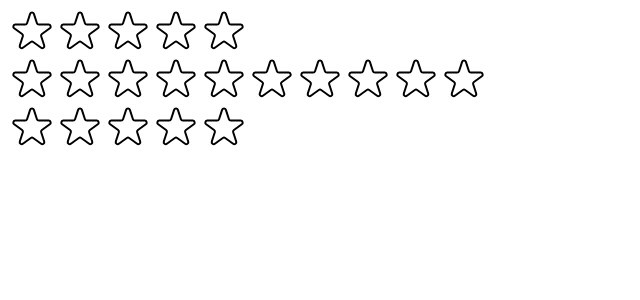
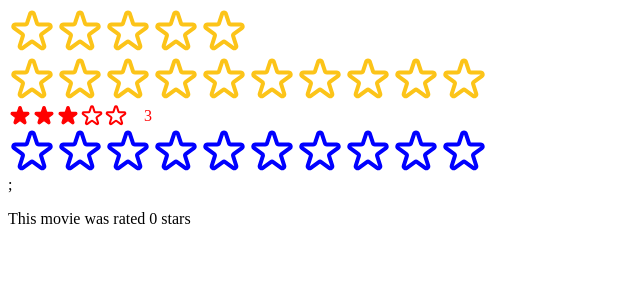
Before and after one commit to dev-ethanjohn/Learn-React, a React (Vite) app in the folder 7-usepopcorn/: page / in a window 1280 px wide. Shown: the top 300 px of the page, without its empty margins (0-640 px from the left). Built offline with nearby package versions, Linux system fonts and the light colour scheme.

Commit message:
improving reusability with props

```diff
--- a/7-usepopcorn/src/StarRating.jsx
+++ b/7-usepopcorn/src/StarRating.jsx
@@ -1,20 +1,37 @@
 import { useState } from "react";
+// NOTE: if too many props, PROVIDE GOOD DEFAULT VALUES
 
-export default function StarRating({ maxRating = 5 }) {
-  const [rating, setRating] = useState(0); //rating on lciked
+export default function StarRating({
+  maxRating = 5,
+  color = "#fcc419",
+  size = 48,
+  className = "",
+  messages = [],
+  defaultRating = 0,
+  onSetRating,
+}) {
+  const [rating, setRating] = useState(defaultRating); //rating on lciked
   const [tempRating, setTempRating] = useState(0); //temporary rating on hover
 
   function handleRating(rating) {
     setRating(rating);
+    onSetRating(rating);
   }
 
   function handleTempRating(tempRating) {
     setTempRating(tempRating);
   }
 
+  const textStyle = {
+    lineHeight: "1",
+    margin: "0",
+    color,
+    fontSize: `${size / 1.5}px`,
+  };
+
   return (
     <>
-      <div style={containerStyle}>
+      <div style={containerStyle} className={className}>
         <div style={starContainerStyle}>
           {Array.from({ length: maxRating }, (_, i) => (
             <Star
@@ -24,26 +41,30 @@
               // If there's a temporary rating (hover), show that.
               // If not, fall back to the real clicked rating.
               full={tempRating ? tempRating >= i + 1 : rating >= i + 1}
-              // onHoverIn={onHoverIn}
-              // onHoverOut={onHoverOut}
               setTempRating={handleTempRating}
+              color={color}
+              size={size}
             />
           ))}
         </div>
-        <p style={textStyle}>{tempRating ? tempRating : rating || ""}</p>
+        <p style={textStyle}>
+          {messages.length === maxRating
+            ? messages[tempRating ? tempRating - 1 : rating - 1]
+            : tempRating || rating || ""}
+        </p>
       </div>
     </>
   );
 }
 
-function Star({
-  onRate,
-  index,
-  full,
-  // onHoverIn,
-  // onHoverOut,
-  setTempRating,
-}) {
+function Star({ onRate, index, full, setTempRating, color, size }) {
+  const starStyle = {
+    width: `${size}px`,
+    height: `${size}px`,
+    display: "block",
+    cursor: "pointer",
+  };
+
   return (
     <>
       {/* NOTE* Summary of why we pass the callback (handleRating) TO THE LAST COMPONENT THAT RECEIVES THE PROP handler: - Avoids
@@ -65,8 +86,8 @@
           <svg
             xmlns="http://www.w3.org/2000/svg"
             viewBox="0 0 20 20"
-            fill="#000"
-            stroke="#000"
+            fill={color}
+            stroke={color}
           >
             <path d="M9.049 2.927c.3-.921 1.603-.921 1.902 0l1.07 3.292a1 1 0 00.95.69h3.462c.969 0 1.371 1.24.588 1.81l-2.8 2.034a1 1 0 00-.364 1.118l1.07 3.292c.3.921-.755 1.688-1.54 1.118l-2.8-2.034a1 1 0 00-1.175 0l-2.8 2.034c-.784.57-1.838-.197-1.539-1.118l1.07-3.292a1 1 0 00-.364-1.118L2.98 8.72c-.783-.57-.38-1.81.588-1.81h3.461a1 1 0 00.951-.69l1.07-3.292z" />
           </svg>
@@ -75,12 +96,12 @@
             xmlns="http://www.w3.org/2000/svg"
             fill="none"
             viewBox="0 0 24 24"
-            stroke="#000"
+            stroke={color}
           >
             <path
               strokeLinecap="round"
               strokeLinejoin="round"
-              strokeWidth="{2}"
+              strokeWidth={2}
               d="M11.049 2.927c.3-.921 1.603-.921 1.902 0l1.519 4.674a1 1 0 00.95.69h4.915c.969 0 1.371 1.24.588 1.81l-3.976 2.888a1 1 0 00-.363 1.118l1.518 4.674c.3.922-.755 1.688-1.538 1.118l-3.976-2.888a1 1 0 00-1.176 0l-3.976 2.888c-.783.57-1.838-.197-1.538-1.118l1.518-4.674a1 1 0 00-.363-1.118l-3.976-2.888c-.784-.57-.38-1.81.588-1.81h4.914a1 1 0 00.951-.69l1.519-4.674z"
             />
           </svg>
@@ -100,45 +121,3 @@
 const starContainerStyle = {
   display: "flex",
 };
-
-const textStyle = {
-  lineHeight: "1",
-  margin: "0",
-};
-
-const starStyle = {
-  width: "48px",
-  height: "48px",
-  display: "block",
-  cursor: "pointer",
-};
-
-{
-  /* <svg
-  xmlns="http://www.w3.org/2000/svg"
-  viewBox="0 0 20 20"
-  fill="#000"
-  stroke="#000"
->
-  <path
-    d="M9.049 2.927c.3-.921 1.603-.921 1.902 0l1.07 3.292a1 1 0 00.95.69h3.462c.969 0 1.371 1.24.588 1.81l-2.8 2.034a1 1 0 00-.364 1.118l1.07 3.292c.3.921-.755 1.688-1.54 1.118l-2.8-2.034a1 1 0 00-1.175 0l-2.8 2.034c-.784.57-1.838-.197-1.539-1.118l1.07-3.292a1 1 0 00-.364-1.118L2.98 8.72c-.783-.57-.38-1.81.588-1.81h3.461a1 1 0 00.951-.69l1.07-3.292z"
-  />
-</svg>
-
-
-EMPTY STAR
-
-<svg
-  xmlns="http://www.w3.org/2000/svg"
-  fill="none"
-  viewBox="0 0 24 24"
-  stroke="#000"
->
-  <path
-    strokeLinecap="round"
-    strokeLinejoin="round"
-    strokeWidth="{2}"
-    d="M11.049 2.927c.3-.921 1.603-.921 1.902 0l1.519 4.674a1 1 0 00.95.69h4.915c.969 0 1.371 1.24.588 1.81l-3.976 2.888a1 1 0 00-.363 1.118l1.518 4.674c.3.922-.755 1.688-1.538 1.118l-3.976-2.888a1 1 0 00-1.176 0l-3.976 2.888c-.783.57-1.838-.197-1.538-1.118l1.518-4.674a1 1 0 00-.363-1.118l-3.976-2.888c-.784-.57-.38-1.81.588-1.81h4.914a1 1 0 00.951-.69l1.519-4.674z"
-  />
-</svg> */
-}
--- a/7-usepopcorn/src/main.jsx
+++ b/7-usepopcorn/src/main.jsx
@@ -3,13 +3,28 @@
 // import './index.css'
 // import App from './App.jsx'
 
+import { useState } from "react";
 import StarRating from "./StarRating";
+
+function Test() {
+  const [movieRating, setMovieRating] = useState(0);
+  return (
+    <div>
+      <StarRating color="blue" maxRating={10} onSetRating={setMovieRating} />;
+      <p>This movie was rated {movieRating} stars</p>
+    </div>
+  );
+}
 
 createRoot(document.getElementById("root")).render(
   <StrictMode>
     {/* <App /> */}
-    <StarRating maxRating={5} />
+    <StarRating
+      maxRating={5}
+      messages={["TERRIBLE", "BAD", "OKAY", "GOOD", "AMAZING"]}
+    />
     <StarRating maxRating={10} />
-    <StarRating />
+    <StarRating size={24} color="red" className="test" defaultRating={3} />
+    <Test />
   </StrictMode>
 );
```
